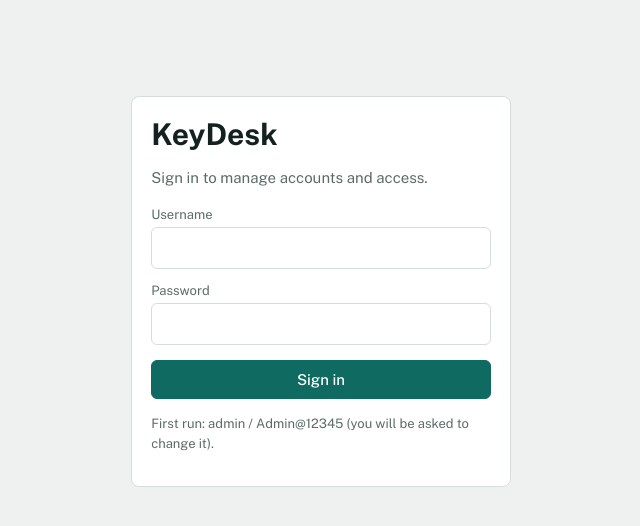
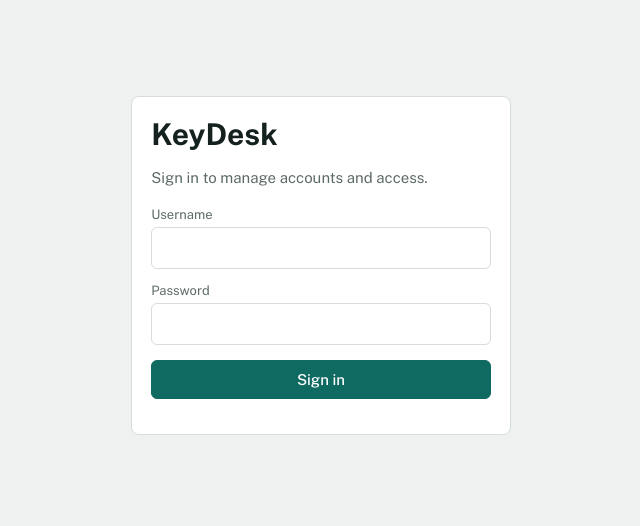
Before and after one commit to bsit2hehe/uac-system, a plain HTML site: page index.html in a window 1280 px wide. Shown: the whole page, without its empty margins (319-959 px from the left). Drawn offline with nearby package versions, Linux system fonts and the light colour scheme.

Commit message:
Remove default login hint

```diff
--- a/index.html
+++ b/index.html
@@ -93,7 +93,7 @@ function logout(){logA('Logout',me.username);me=null;force=false;note='';render(
 function render(){const r=$('#root');
  if(!me){r.innerHTML=`<form class="login card" onsubmit="doLogin(event)"><h1>KeyDesk</h1><p class="mu">Sign in to manage accounts and access.</p>${note?`<div class="msg er">${esc(note)}</div>`:''}
   <label for="lu">Username</label><input id="lu" autocomplete="username" required><label for="lp">Password</label><input id="lp" type="password" autocomplete="current-password" required>
-  <p><button class="p" style="width:100%">Sign in</button></p><p class="mu" style="font-size:13px">First run: admin / Admin@12345 (you will be asked to change it).</p></form>`;return}
+  <p><button class="p" style="width:100%">Sign in</button></p></form>`;return}
  const T=[['dash','Dashboard',1],['users','Users',can('users.view')],['roles','Roles & permissions',can('roles.manage')],['logins','Login history',can('logs.view')],['audit','Audit trail',can('audit.view')],['me','My account',1]];
  r.innerHTML=`<div class="app"><aside><b>KeyDesk</b>${T.filter(t=>t[2]&&(!force||t[0]=='me')).map(t=>`<button class="${tab==t[0]?'on':''}" data-tab="${t[0]}">${t[1]}</button>`).join('')}
   <div class="who">${esc(me.name)}<br><span class="mu">${esc(me.role)}</span><br><button data-act="out" style="margin-top:.5rem">Sign out</button></div></aside><main>${note?`<div class="msg wa">${esc(note)}</div>`:''}${views[tab]()}</main></div>`}
```
